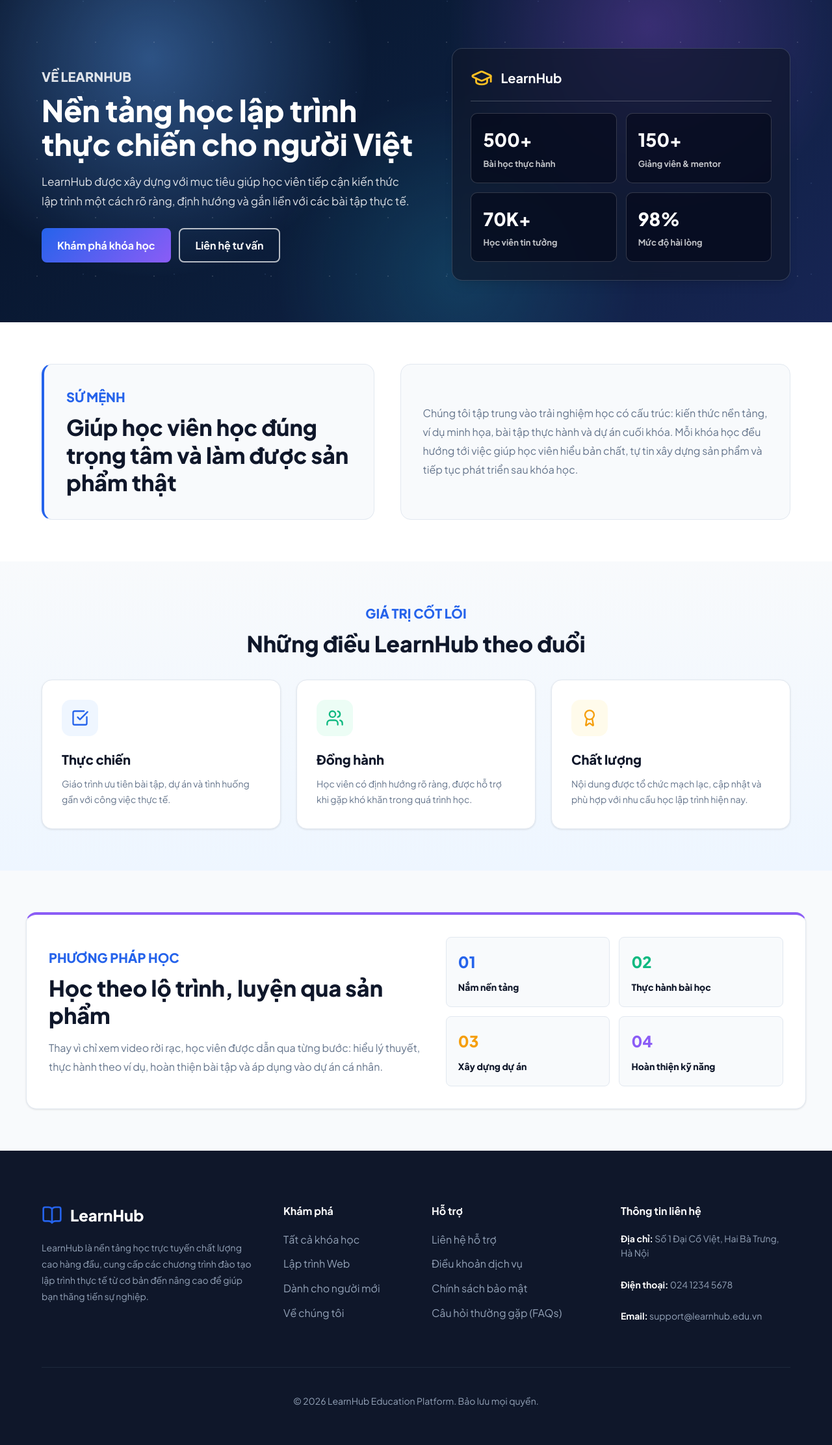
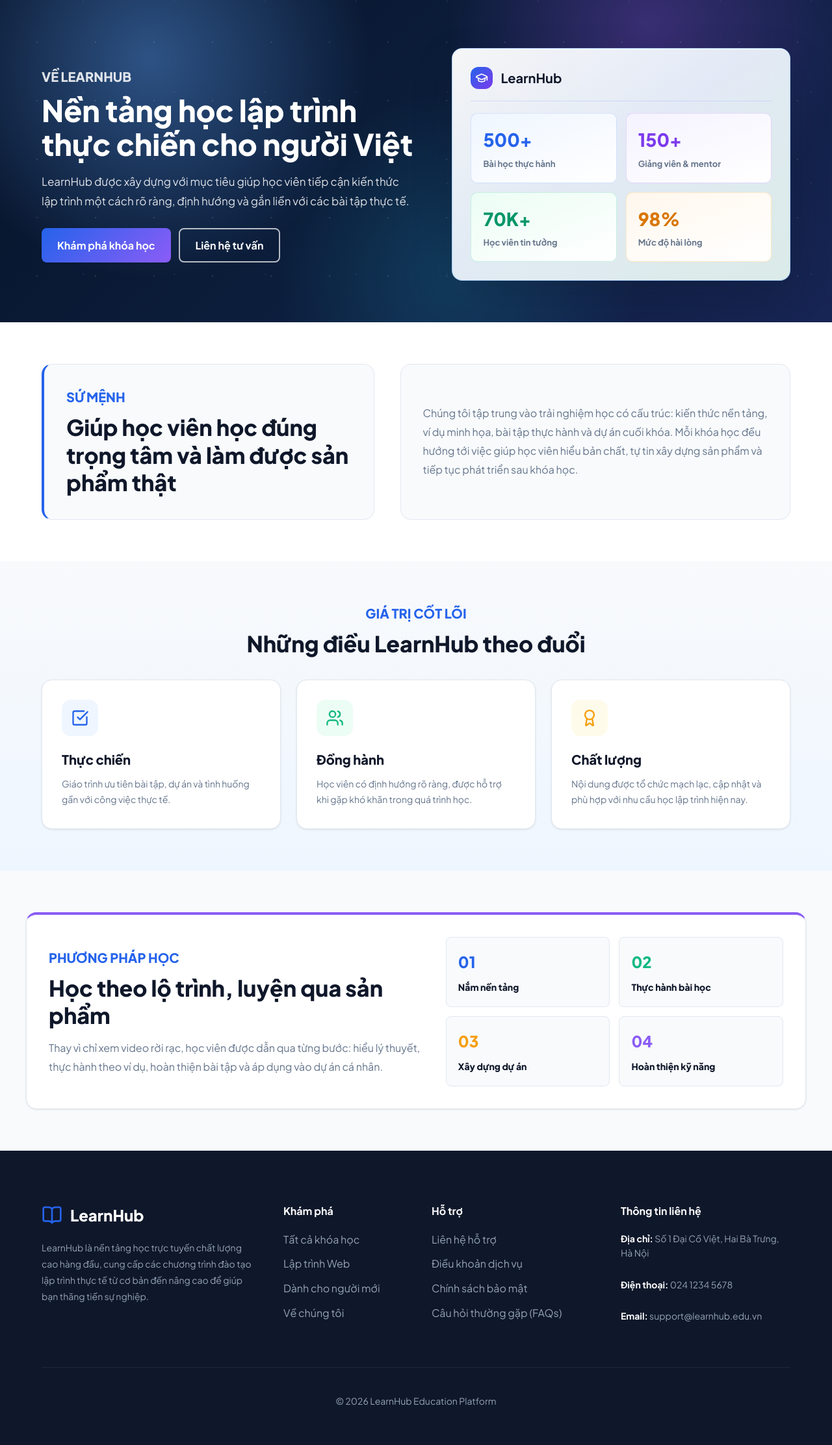
Before and after one commit to Khanggolder/BTL_Web, a PHP site: page /about.php in a window 1280 px wide. Shown: the part 80-2304 px from the top of the page at 65% size. Run offline with PHP 8.4, Linux system fonts and the light colour scheme.

Commit message:
update front

```diff
--- a/about.php
+++ b/about.php
@@ -141,7 +141,6 @@ require_once __DIR__ . '/includes/header.php';
         position: relative;
         z-index: 1;
     }
-
     .about-hero-content > span,
     .about-eyebrow {
         display: inline-flex;
@@ -151,7 +150,6 @@ require_once __DIR__ . '/includes/header.php';
         text-transform: uppercase;
         margin-bottom: 10px;
     }
-
     .about-hero-content > span {
         color: #ffffffdc;
     }
@@ -185,30 +183,33 @@ require_once __DIR__ . '/includes/header.php';
     }
 
     .about-hero-panel {
-        background: rgba(15, 23, 42, 0.68);
-        border: 1px solid rgba(148, 163, 184, 0.28);
+        background: linear-gradient(145deg, rgba(255, 255, 255, 0.96) 0%, rgba(239, 246, 255, 0.94) 45%, rgba(236, 253, 245, 0.92) 100%);
+        border: 1px solid rgba(147, 197, 253, 0.72);
         border-radius: 16px;
         padding: 28px;
-        box-shadow: var(--shadow-lg);
-        backdrop-filter: blur(8px);
+        box-shadow: 0 24px 60px rgba(15, 23, 42, 0.22), inset 0 1px 0 rgba(255, 255, 255, 0.9);
+        backdrop-filter: blur(10px);
     }
 
     .about-panel-top {
         display: flex;
         align-items: center;
         gap: 12px;
-        color: white;
+        color: var(--text-main);
         font-size: 20px;
         font-weight: 900;
         padding-bottom: 18px;
-        border-bottom: 1px solid rgba(255, 255, 255, 0.22);
+        border-bottom: 1px solid rgba(37, 99, 235, 0.14);
         margin-bottom: 18px;
     }
 
     .about-panel-top svg {
         width: 34px;
         height: 34px;
-        color: #fbbf24;
+        color: #ffffff;
+        background: linear-gradient(135deg, #2563eb, #7c3aed);
+        border-radius: 12px;
+        padding: 7px;
     }
 
     .about-panel-body {
@@ -218,27 +219,52 @@ require_once __DIR__ . '/includes/header.php';
     }
 
     .about-panel-body div {
-        background: rgba(2, 6, 23, 0.58);
-        border: 1px solid rgba(255, 255, 255, 0.18);
+        background: linear-gradient(160deg, #eff6ff 0%, #ffffff 100%);
+        border: 1px solid rgba(37, 99, 235, 0.16);
         border-radius: 10px;
         padding: 18px;
     }
-
     .about-panel-body span {
         display: block;
-        color: white;
+        color: #2563eb;
         font-size: 28px;
         font-weight: 900;
         margin-bottom: 4px;
     }
 
+
+    .about-panel-body div:nth-child(2) {
+        background: linear-gradient(160deg, #f5f3ff 0%, #ffffff 100%);
+        border-color: rgba(124, 58, 237, 0.18);
+    }
+
+    .about-panel-body div:nth-child(2) span {
+        color: #7c3aed;
+    }
+
+    .about-panel-body div:nth-child(3) {
+        background: linear-gradient(160deg, #ecfdf5 0%, #ffffff 100%);
+        border-color: rgba(16, 185, 129, 0.2);
+    }
+
+    .about-panel-body div:nth-child(3) span {
+        color: #059669;
+    }
+
+    .about-panel-body div:nth-child(4) {
+        background: linear-gradient(160deg, #fff7ed 0%, #ffffff 100%);
+        border-color: rgba(245, 158, 11, 0.22);
+    }
+
+    .about-panel-body div:nth-child(4) span {
+        color: #d97706;
+    }
     .about-panel-body p {
-        color: rgba(255, 255, 255, 0.76);
+        color: var(--text-muted);
         font-size: 13px;
         font-weight: 700;
         margin: 0;
     }
-
     .about-section {
         padding: 64px 0;
     }
@@ -445,8 +471,7 @@ require_once __DIR__ . '/includes/header.php';
         .about-steps {
             grid-template-columns: 1fr;
         }
-
-        .about-section {
+    .about-section {
             padding: 46px 0;
         }
     }
--- a/courses.php
+++ b/courses.php
@@ -83,7 +83,7 @@ try {
 }
 ?>
 
-<div class="section" style="background-color: var(--bg-main); min-height: 80vh; padding: 40px 0;">
+<div class="section" style="background: linear-gradient(180deg, #f8fbff 0%, #eef6ff 45%, #f0fdf4 100%); min-height: 80vh; padding: 40px 0;">
     <div class="container">
 
 
--- a/includes/footer.php
+++ b/includes/footer.php
@@ -46,7 +46,7 @@
 
 
             <div class="footer-bottom">
-                <p>&copy; <?php echo date('Y'); ?> LearnHub Education Platform. Bảo lưu mọi quyền.</p>
+                <p>&copy; <?php echo date('Y'); ?> LearnHub Education Platform</p>
                 <div style="display: flex; gap: 16px;">
                     <a href="#" style="color: inherit;"><i data-lucide="facebook" style="width: 20px; height: 20px;"></i></a>
                     <a href="#" style="color: inherit;"><i data-lucide="youtube" style="width: 20px; height: 20px;"></i></a>
--- a/index.php
+++ b/index.php
@@ -42,7 +42,7 @@ try {
 
             <h1 class="hero-title animate-fade-rise">
                 Học kỹ năng mới,
-                <span>mở khóa tương lai</span>
+                <span>mở khóa tương lai sáng</span>
                 của bạn.
             </h1>
 
@@ -64,7 +64,7 @@ try {
 </section>
 
 
-<section class="section" style="background-color: var(--bg-main);">
+<section class="section" style="background: linear-gradient(180deg, #f8fbff 0%, #eef6ff 48%, #f0fdf4 100%);">
     <div class="container">
 
         <div class="section-header">
@@ -165,4 +165,5 @@ try {
     </div>
 </section>
 
+
 <?php require_once __DIR__ . '/includes/footer.php'; ?>
```
Also changed, not shown: contact.php (+7 -6 lines).
